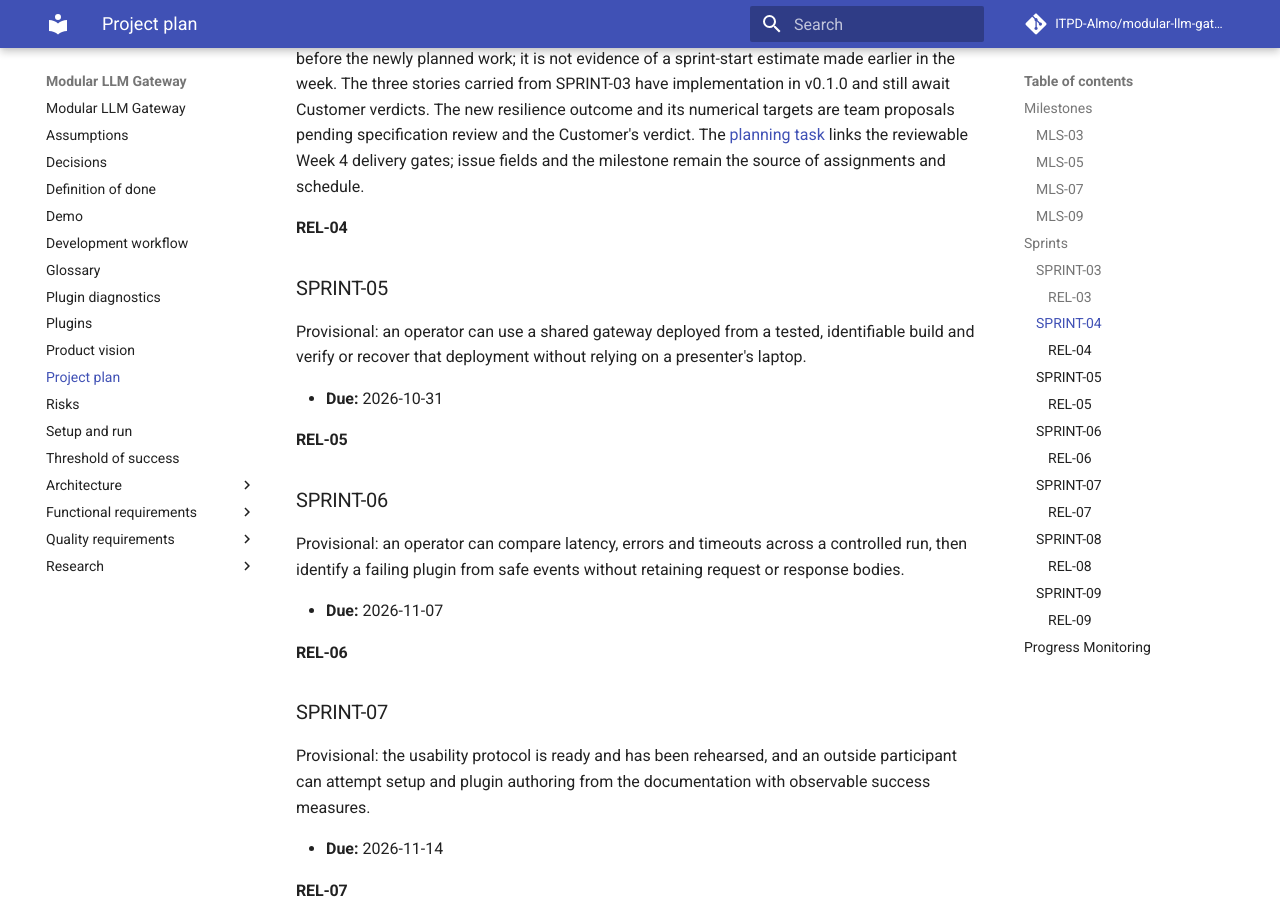
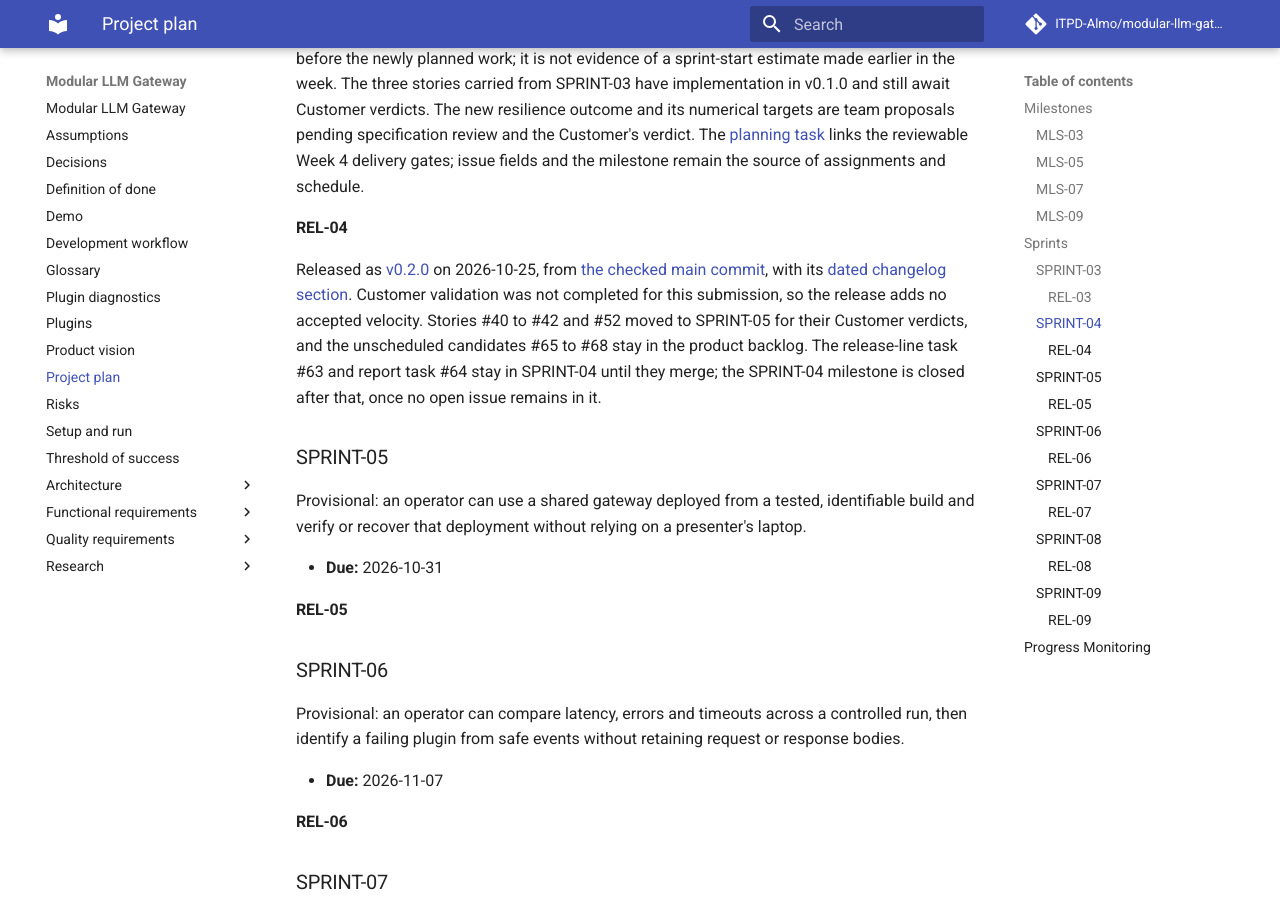
Before and after one commit to ITPD-Almo/modular-llm-gateway, an MkDocs documentation site: the page built from docs/project-plan.md, in a window 1280 px wide and 900 px high, scrolled down 1995 px. Built offline with MkDocs 1.6.1 and Material for MkDocs 9.7.7, drawn with Linux system fonts in a browser that asks for light colours; comment, search, counter and statistics services are not loaded.

Commit message:
Record the REL-04 release line and SPRINT-04 close plan

```diff
--- a/docs/project-plan.md
+++ b/docs/project-plan.md
@@ -67,6 +67,8 @@ The [planning task](https://github.com/ITPD-Almo/modular-llm-gateway/issues/51)
 
 #### REL-04
 
+Released as [v0.2.0](https://github.com/ITPD-Almo/modular-llm-gateway/releases/tag/v0.2.0) on 2026-10-25, from [the checked main commit](https://github.com/ITPD-Almo/modular-llm-gateway/commit/960616128ca88159a003aa772dd198c4c0f515ea), with its [dated changelog section](https://github.com/ITPD-Almo/modular-llm-gateway/blob/main/CHANGELOG.md#020---2026-10-25). Customer validation was not completed for this submission, so the release adds no accepted velocity. Stories #40 to #42 and #52 moved to SPRINT-05 for their Customer verdicts, and the unscheduled candidates #65 to #68 stay in the product backlog. The release-line task #63 and report task #64 stay in SPRINT-04 until they merge; the SPRINT-04 milestone is closed after that, once no open issue remains in it.
+
 ### SPRINT-05
 
 Provisional: an operator can use a shared gateway deployed from a tested, identifiable build and verify or recover that deployment without relying on a presenter's laptop.
```
